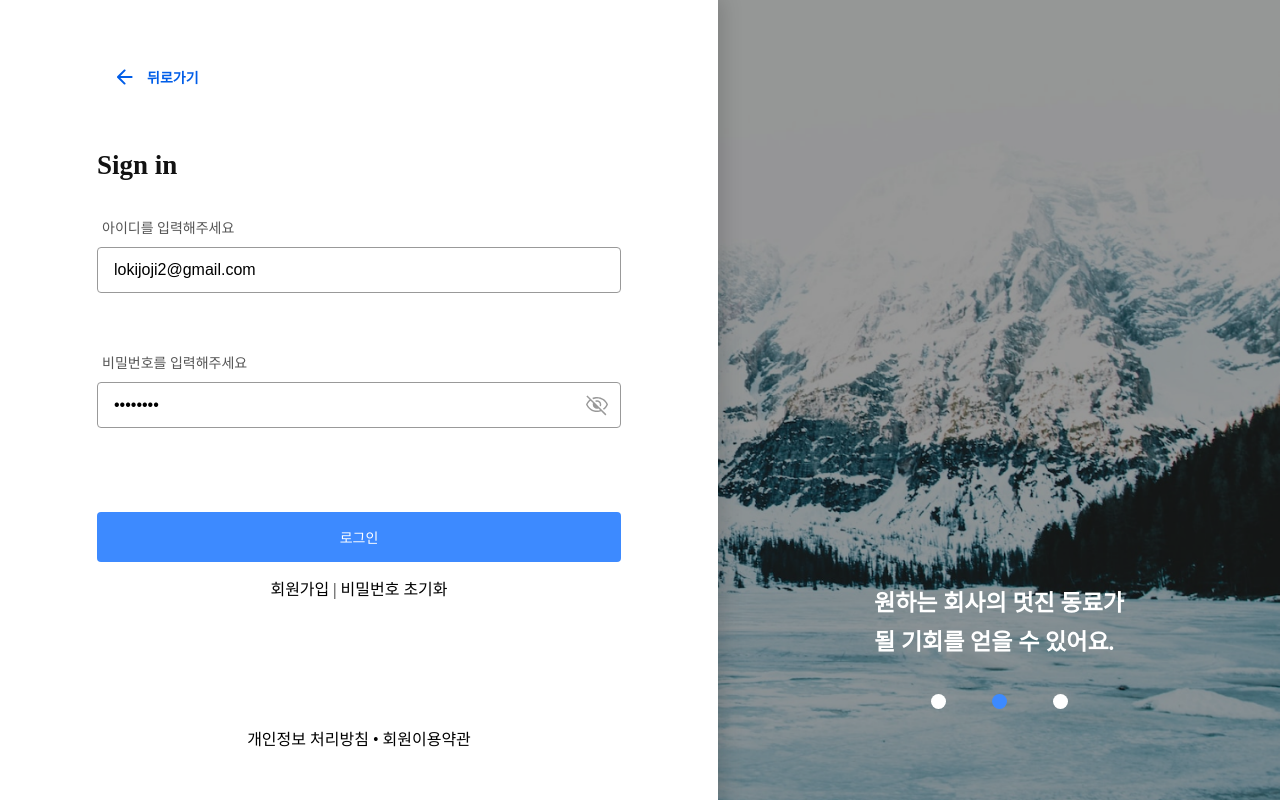
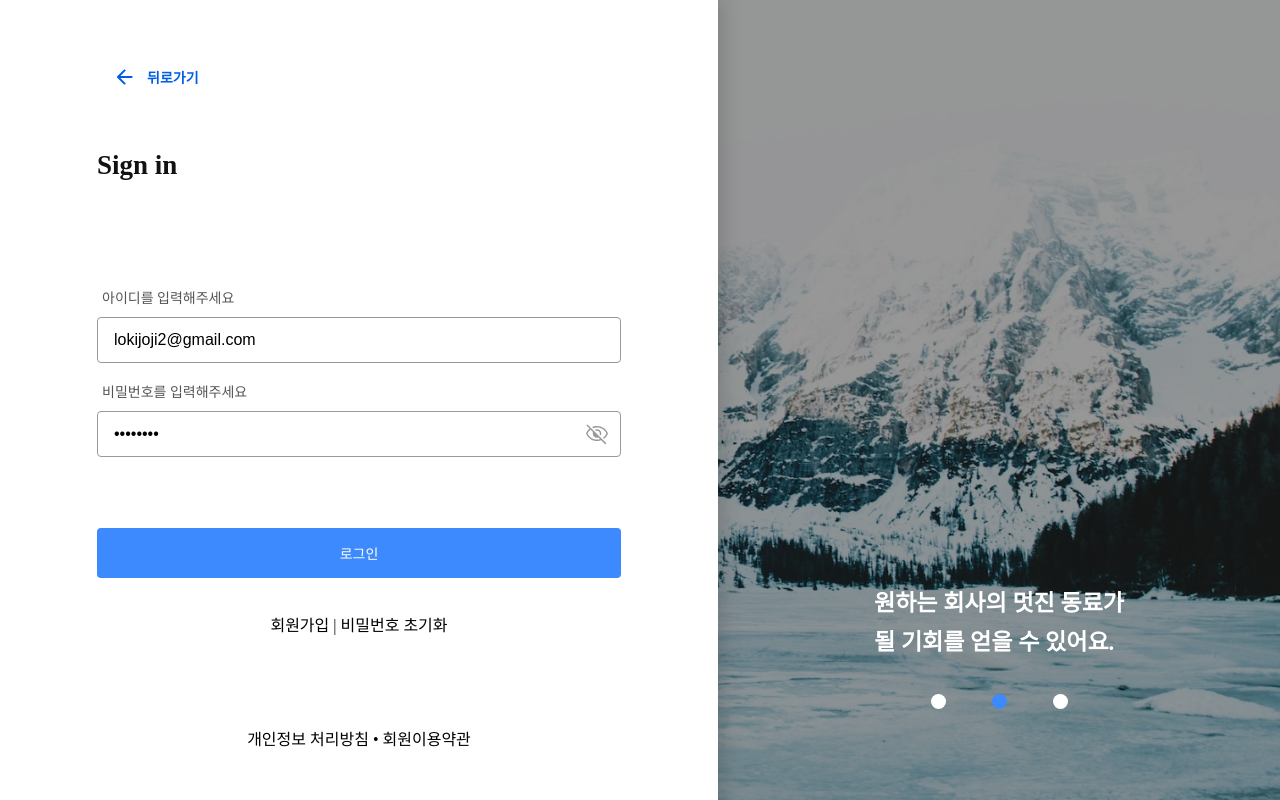
Before and after one commit to scouit/scouit-frontend, a React app: page /sign-in in a window 1280 px wide. Built offline with nearby package versions, Linux system fonts and the light colour scheme; no server answers.

Commit message:
(#16) fix: input, button, title margin 값 조정

```diff
--- a/src/pages/auth/SignIn.tsx
+++ b/src/pages/auth/SignIn.tsx
@@ -21,7 +21,7 @@ export const SignInPage = () => {
       <Input
         type="text"
         value={text.email}
-        margin="43px 0 52px 0"
+        margin="113px 0 11px 0"
         placeholder="example@email.coom"
         label="아이디를 입력해주세요"
       />
@@ -31,8 +31,8 @@ export const SignInPage = () => {
         placeholder="iggso821.21"
         label="비밀번호를 입력해주세요"
       />
-      <Button margin="72px 0 0 0">로그인</Button>
-      <Text margin="20px 0 0 0" align="center" size="body1">
+      <Button margin="59px 0 0 0">로그인</Button>
+      <Text margin="40px 0 0 0" align="center" size="body1">
         <UnderLineLink to="/sign-up">회원가입</UnderLineLink> |{' '}
         <UnderLineLink to="/reset-password">비밀번호 초기화</UnderLineLink>
       </Text>
```
